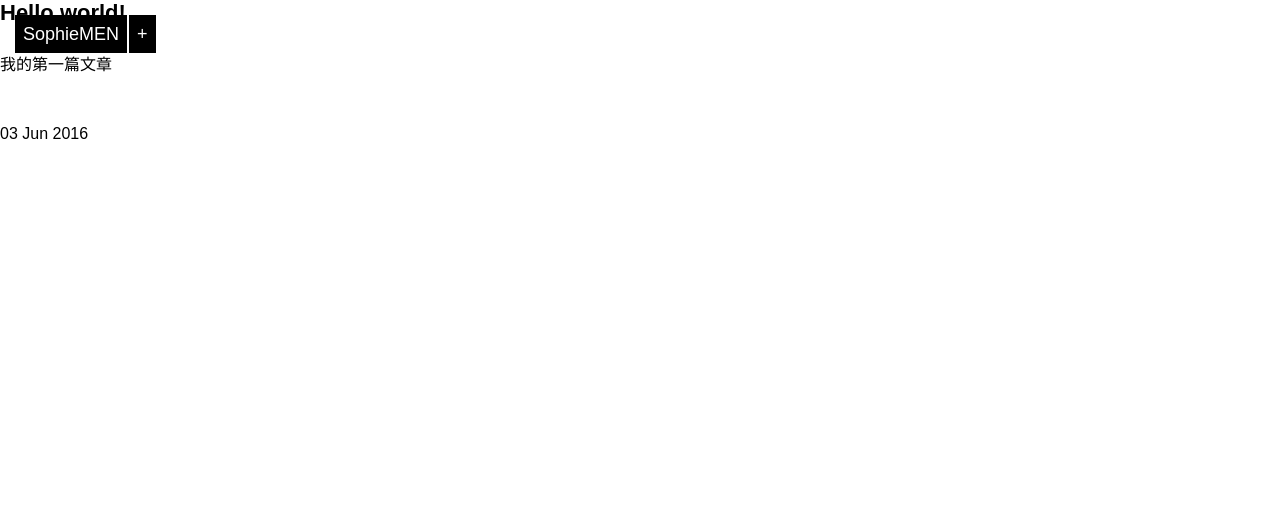
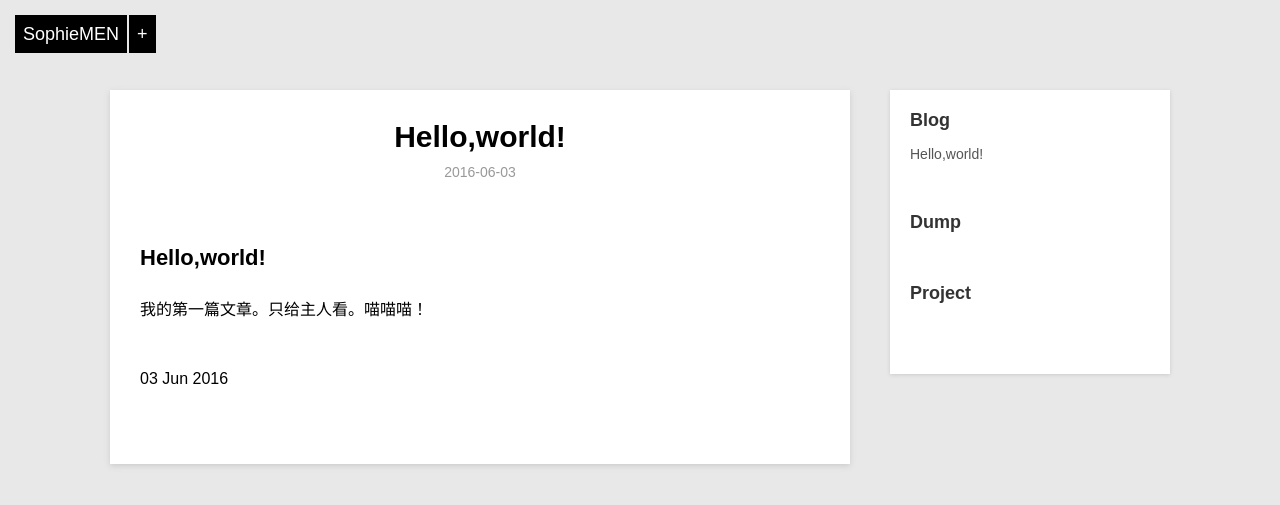
Before and after one commit to SophieMEN/SophieMEN.github.io, a Jekyll site: the page built from _posts/blog/2016-06-03-hello-world.html, in a window 1280 px wide. Shown: the top 505 px of the page. Built offline with Jekyll 4.4.1, drawn with Linux system fonts in a browser that asks for light colours; Markdown is read by kramdown in place of the engine named in the settings.

Commit message:
first post

```diff
--- a/_config.yml
+++ b/_config.yml
@@ -1,11 +1,13 @@
 auto: true
 
-#markdown: rdiscount
+markdown: rdiscount
 highlighter: 'pygments'
 #paginate: 8
 permalink: /:title
 
 title: SophieMEN's Blog
 url: http://sophiemen.github.io
+description: From VISUALIZATION to INSPIRATION
+url: http://mukosame.github.io
 feed: /atom.xml
 author_info: <a href="http://sophiemen.github.io/">SophieMEN</a>
--- a/_posts/blog/2016-06-03-hello-world.html
+++ b/_posts/blog/2016-06-03-hello-world.html
@@ -1,8 +1,9 @@
 ---
-layout: default
+layout: post
 title: Hello,world!
+category: blog
 ---
 <h2>{{ page.title }}</h2>
-<p>我的第一篇文章</p>
+<p>我的第一篇文章。只给主人看。喵喵喵！</p>
 
 <p>{{ page.date | date_to_string }}</p>
```
Also changed, not shown: 6 other files.
